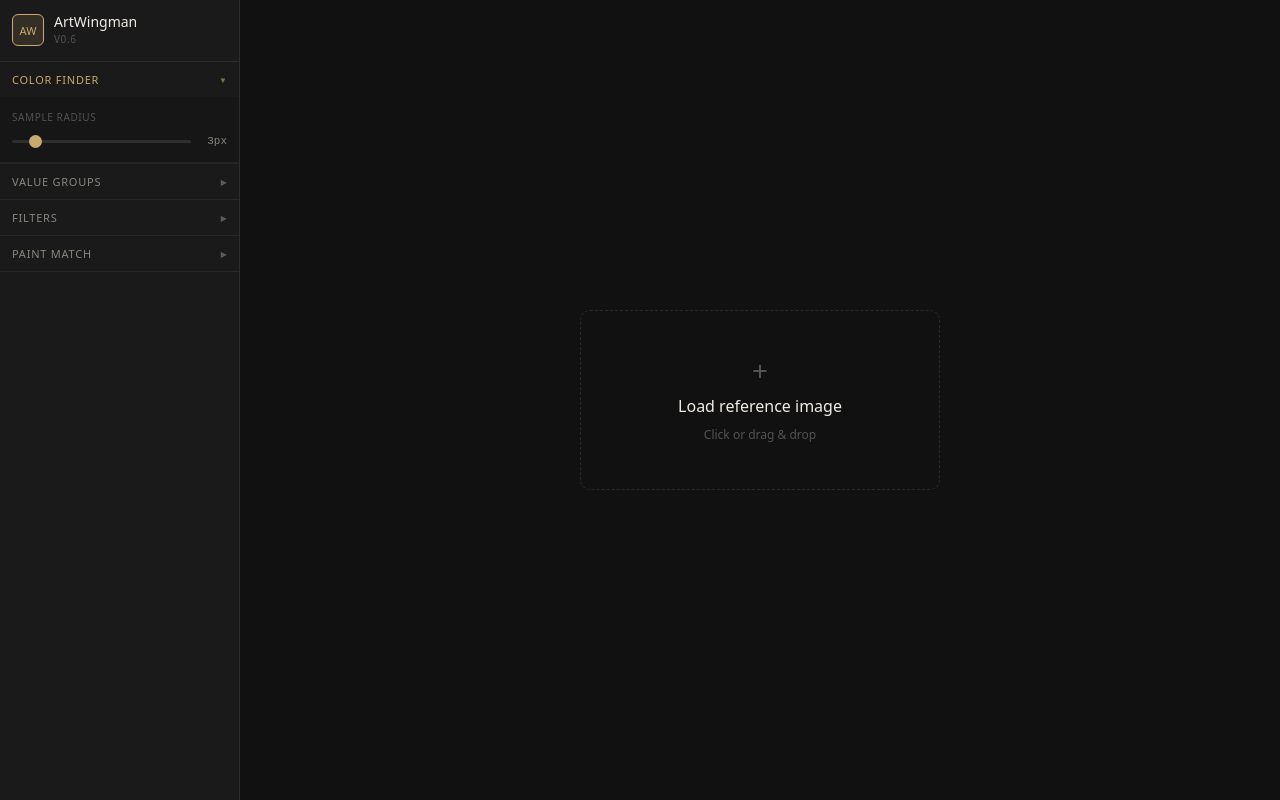
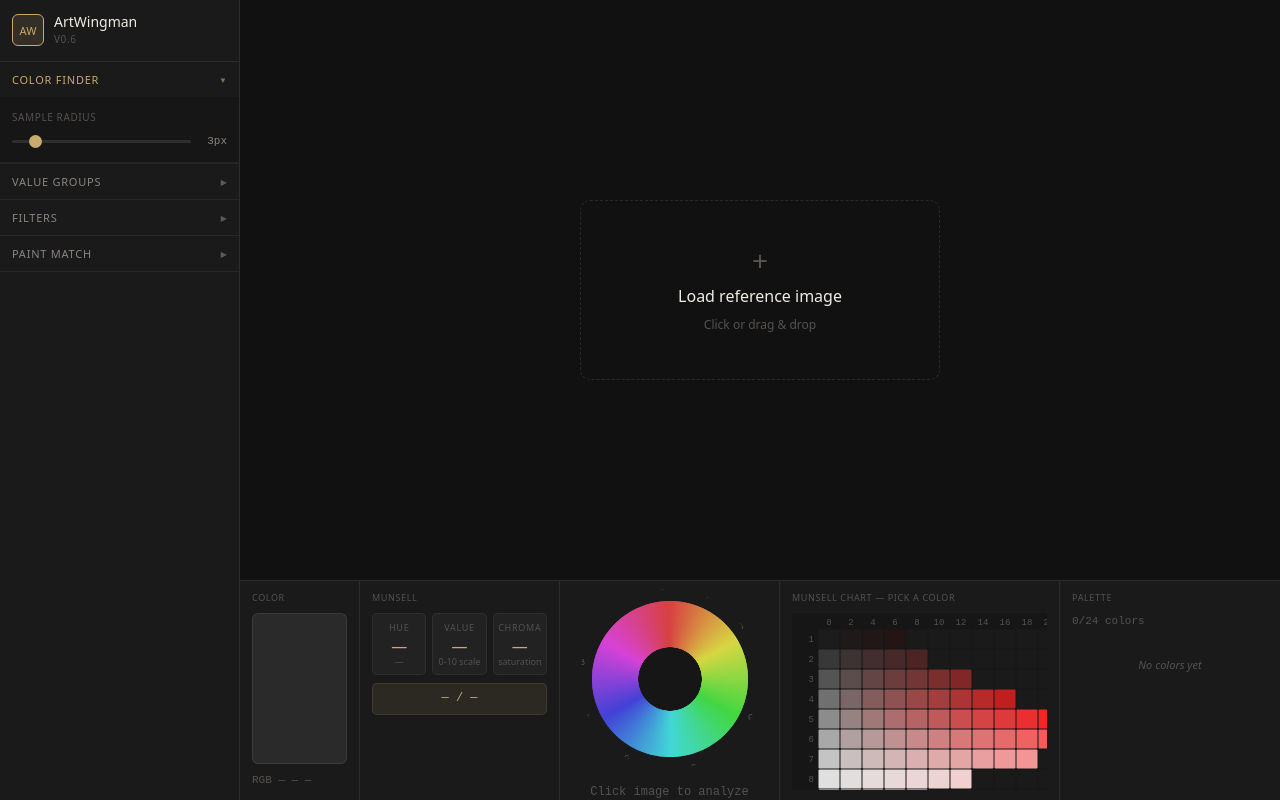
Before and after one commit to manvredo/artwingman, a Next.js app: page / in a window 1280 px wide. Built offline with nearby package versions, Linux system fonts and the light colour scheme.

Commit message:
v0.6 - always-visible info bar with placeholders and stable layout
Co-Authored-By: Claude Sonnet 4.6 <noreply@anthropic.com>

```diff
--- a/components/Palette.js
+++ b/components/Palette.js
@@ -25,7 +25,7 @@ export default function Palette({ palette, onRemove, onClear, onSelect, selected
 
       {palette.length === 0 ? (
         <div style={{ fontSize: 11, color: '#555250', fontStyle: 'italic', textAlign: 'center', padding: '1rem 0' }}>
-          No colors yet — click image then add to palette
+          No colors yet
         </div>
       ) : (
         <div style={{ display: 'grid', gridTemplateColumns: 'repeat(6, 1fr)', gap: 4 }}>
--- a/pages/index.js
+++ b/pages/index.js
@@ -294,21 +294,22 @@ export default function Home() {
       <div className={styles.rightArea}>
         {!image ? (
           <div
-            className={`${styles.dropzone} ${dragging ? styles.dropzoneActive : ''}`}
+            className={`${styles.dropzoneArea} ${dragging ? styles.dropzoneAreaActive : ''}`}
             onDragOver={e => { e.preventDefault(); setDragging(true) }}
             onDragLeave={() => setDragging(false)}
             onDrop={handleDrop}
             onClick={() => fileInputRef.current?.click()}
           >
+            <div className={`${styles.dropzone} ${dragging ? styles.dropzoneActive : ''}`}>
               <div className={styles.dropIcon}>+</div>
               <div className={styles.dropTitle}>Load reference image</div>
               <div className={styles.dropSub}>Click or drag & drop</div>
+            </div>
             <input ref={fileInputRef} type="file" accept="image/*"
               style={{ display: 'none' }}
               onChange={e => loadFile(e.target.files[0])} />
           </div>
         ) : (
-          <>
           <div className={styles.canvasSection}>
             <div className={styles.toolbar}>
               <button
@@ -366,6 +367,7 @@ export default function Home() {
               </div>
             </div>
           </div>
+        )}
 
         <div className={styles.infoBar}>
           {/* Panel 1: Swatch + RGB */}
@@ -395,16 +397,16 @@ export default function Home() {
               <div className={styles.metric}>
                 <div className={styles.metricLabel}>Value</div>
                 <div className={styles.metricValue}>{hasColor ? color.value.toFixed(1) : '—'}</div>
-                    <div className={styles.metricDesc}>{hasColor ? valueDescription(color.value) : '0-10'}</div>
+                <div className={styles.metricDesc}>{hasColor ? valueDescription(color.value) : '0-10 scale'}</div>
               </div>
               <div className={styles.metric}>
                 <div className={styles.metricLabel}>Chroma</div>
                 <div className={styles.metricValue}>{hasColor ? color.chroma.toFixed(1) : '—'}</div>
-                    <div className={styles.metricDesc}>{hasColor ? chromaDescription(color.chroma) : 'sat.'}</div>
+                <div className={styles.metricDesc}>{hasColor ? chromaDescription(color.chroma) : 'saturation'}</div>
               </div>
             </div>
             <div className={styles.munsellNotation}>
-                  {hasColor ? `${color.hue} ${color.value.toFixed(1)}/${color.chroma.toFixed(1)}` : 'Munsell — / —'}
+              {hasColor ? `${color.hue} ${color.value.toFixed(1)}/${color.chroma.toFixed(1)}` : '— / —'}
             </div>
           </div>
 
@@ -434,7 +436,7 @@ export default function Home() {
 
           {/* Panel 5: Palette */}
           <div className={`${styles.infoPanel} ${styles.infoPanelPalette}`}>
-                <div className={styles.infoLabel}>Palette {palette.length > 0 ? `(${palette.length})` : ''}</div>
+            <div className={styles.infoLabel}>Palette</div>
             <div style={{ flex: 1, overflow: 'auto', minHeight: 0 }}>
               <Palette
                 palette={palette}
@@ -446,8 +448,6 @@ export default function Home() {
             </div>
           </div>
         </div>
-          </>
-        )}
       </div>
     </div>
   )
--- a/styles/Home.module.css
+++ b/styles/Home.module.css
@@ -271,8 +271,21 @@
   flex-direction: column;
   overflow: hidden;
   background: #111;
+}
+
+/* ── Dropzone Area (fills canvas region when no image) ──── */
+.dropzoneArea {
+  flex: 1;
+  display: flex;
   align-items: center;
   justify-content: center;
+  overflow: hidden;
+  cursor: pointer;
+}
+
+.dropzoneAreaActive .dropzone {
+  border-color: #c8a96e;
+  background: rgba(200,169,110,0.06);
 }
 
 /* ── Dropzone ───────────────────────────────────────────── */
```
Lines whose indentation alone changed are shown as unchanged.
